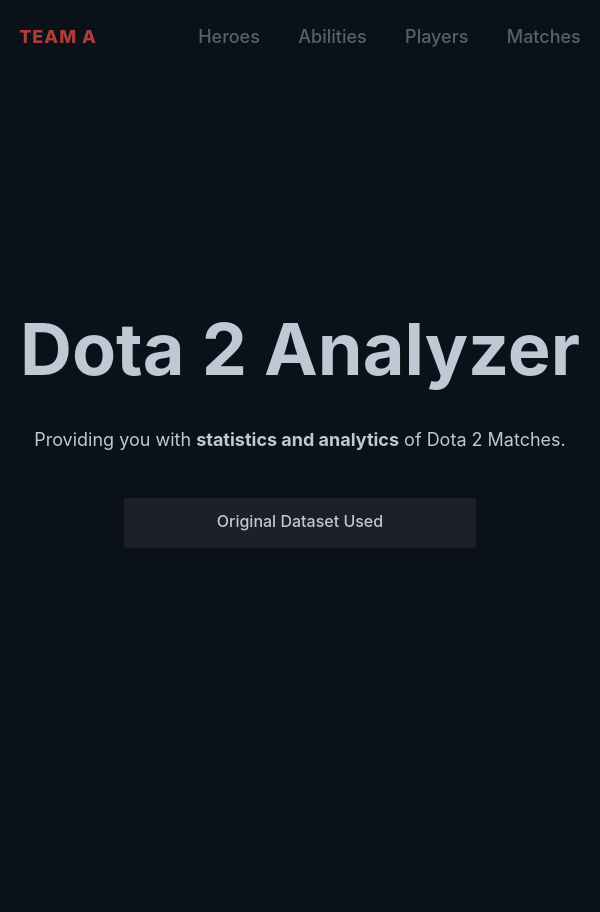
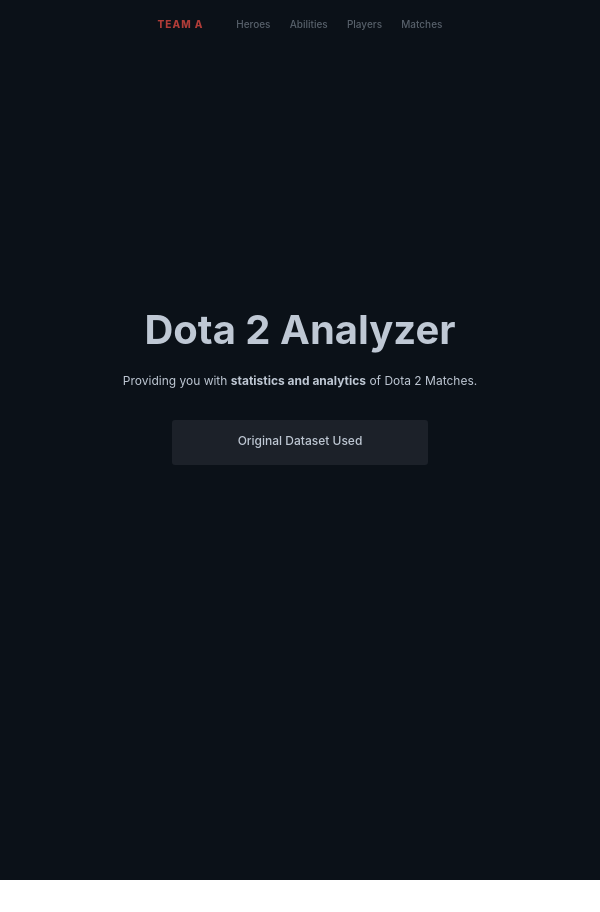
Before and after one commit to claynaut/dota-2-analyzer-frontend, a React (Create React App) app: page / in a window 600 px wide. After the commit the page ends 880 px from the top, so only its background shows below. Built offline with nearby package versions, Linux system fonts and the light colour scheme.

Commit message:
Fix responsive design

```diff
--- a/src/styles/Abilities.module.css
+++ b/src/styles/Abilities.module.css
@@ -34,7 +34,7 @@
 }
 
 /* For responsive layouts */
-@media (max-width: 480px) {
+@media (max-width: 720px) {
   .tableColumnOne {
     width: 7rem;
   }
--- a/src/styles/Common.module.css
+++ b/src/styles/Common.module.css
@@ -316,7 +316,7 @@
 }
 
 /* For responsive layouts */
-@media (max-width: 480px) {
+@media (max-width: 720px) {
   .container {
     padding: 3rem 0 2rem 0;
   }
@@ -368,7 +368,7 @@
     width: 100%;
     padding: 0.2rem 0.5rem;
     line-height: 20px;
-    font-size: 10px;
+    font-size: 9px;
     text-align: center;
   }
 
@@ -379,16 +379,7 @@
   }
 }
 
-@media (min-width: 480px) and (max-width: 768px) {
-  .buttonWrapper:nth-child(1) {
-    visibility: hidden;
-  }
-  .tableRow:hover + .inRowButtonWrapper, .inRowButtonWrapper:hover {
-    display: none;
-  }
-}
-
-@media (min-width: 480px) and (max-width: 1024px) {
+@media (min-width: 720px) and (max-width: 1024px) {
   .wrapper {
     width: 38rem;
   }
@@ -406,7 +397,19 @@
   }
   .choiceWrapper .button {
     width: 100%;
-    padding: 0.5rem 0.5rem;
+    padding: 0.7rem 0.5rem;
     text-align: center;
   }
+  .buttonWrapper:nth-child(1) {
+    visibility: hidden;
+  }
+  .tableRow:hover + .inRowButtonWrapper, .inRowButtonWrapper:hover {
+    display: none;
+  }
 }
+
+@media (min-width: 1024px) and (max-width: 1368px) {
+  .tableRow:hover + .inRowButtonWrapper, .inRowButtonWrapper:hover {
+    display: none;
+  }
+}
--- a/src/styles/Heroes.module.css
+++ b/src/styles/Heroes.module.css
@@ -38,7 +38,7 @@
 }
 
 /* For responsive layouts */
-@media (max-width: 480px) {
+@media (max-width: 720px) {
   .tableColumnOne {
     width: 7rem;
   }
--- a/src/styles/Landing.module.css
+++ b/src/styles/Landing.module.css
@@ -19,3 +19,22 @@
 .button {
   width: 20rem;
 }
+
+/* For responsive layouts */
+@media (max-width: 720px) {
+  .title {
+    line-height: 32px;
+    font-size: 40px;
+  }
+  .description {
+    padding: 0 2rem 32px 2rem;
+    padding-bottom: 32px;
+    font-size: 12px;
+  }
+
+  .button {
+    width: 14rem;
+    height: 1.2rem;
+    font-size: 12px;
+  }
+}
--- a/src/styles/Matches.module.css
+++ b/src/styles/Matches.module.css
@@ -79,7 +79,7 @@
 }
 
 /* For responsive layouts */
-@media (max-width: 480px) {
+@media (max-width: 720px) {
   .fbColumnOne {
     width: 7rem;
   }
--- a/src/styles/Nav.module.css
+++ b/src/styles/Nav.module.css
@@ -12,7 +12,7 @@
   display: flex;
   flex-direction: row;
   justify-content: space-between;
-  width: 62rem;
+  width: 61rem;
 }
 
 .list {
@@ -45,7 +45,7 @@
 }
 
 /* For responsive layouts */
-@media (max-width: 480px) {
+@media (max-width: 720px) {
   .navwrapper {
     width: 19rem;
   }
@@ -57,7 +57,7 @@
   }
 }
 
-@media (min-width: 480px) and (max-width: 1024px) {
+@media (min-width: 720px) and (max-width: 1024px) {
   .navwrapper {
     width: 40rem;
   }
--- a/src/styles/Players.module.css
+++ b/src/styles/Players.module.css
@@ -42,7 +42,7 @@
 }
 
 /* For responsive layouts */
-@media (max-width: 480px) {
+@media (max-width: 720px) {
   .tableColumnOne {
     width: 7rem;
   }
```
